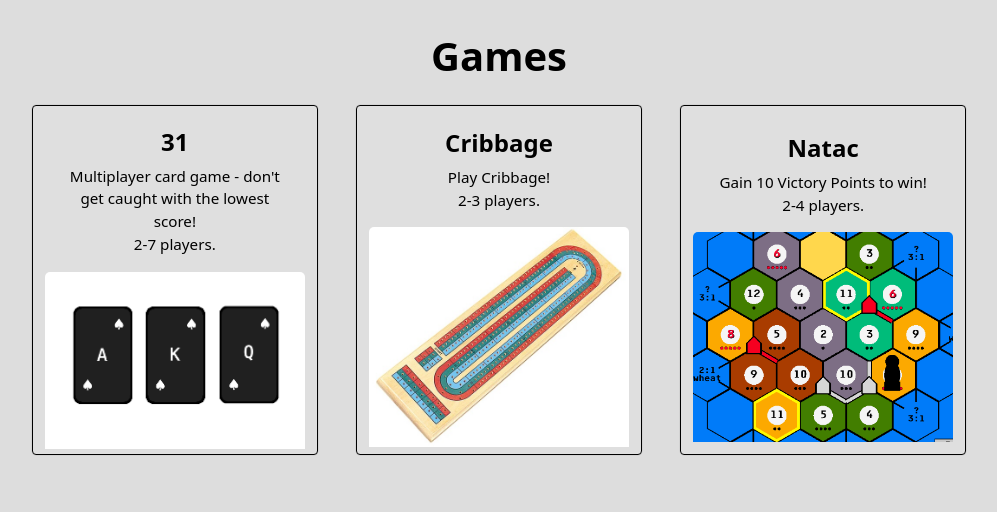
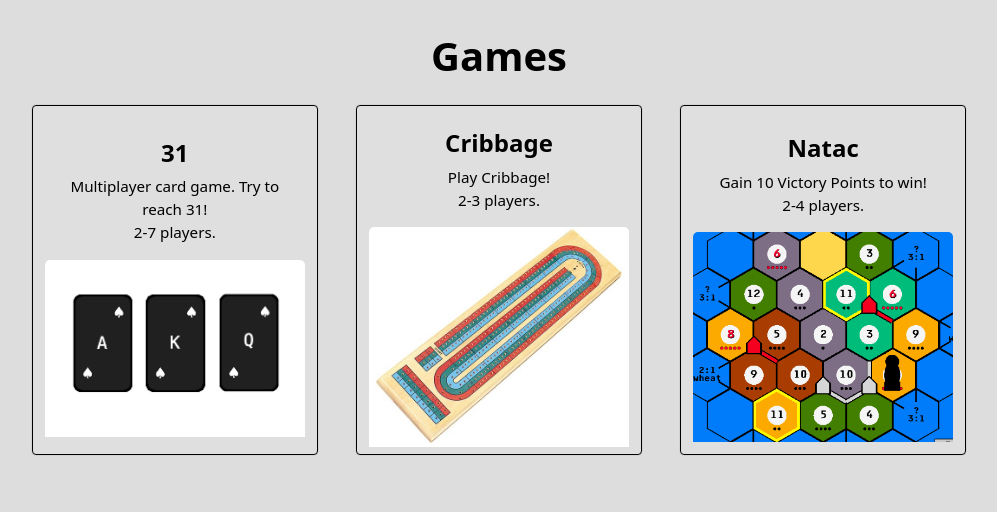
Before and after one commit to frankobjank/flask_games, a Flask app: page / in a window 1280 px wide. Shown: the part 165-677 px from the top of the page, without its empty margins (141-1138 px from the left). Run offline with Flask 3, Linux system fonts and the light colour scheme; some libraries are stand-ins or nearby versions.

Commit message:
Updated 31 description on Home page.
Tried to implement a general animateFromHand
animation function but when deconstructing
animateToDiscard it was hard to make a general
version. May figure out a solution in the future.
For now will create a new function for
animateToCrib for cribbage.

```diff
--- a/templates/index.html
+++ b/templates/index.html
@@ -24,7 +24,7 @@
                 <button href="/game" class="choose-game btn-custom" id="choose-thirty-one" name="game" value="thirty_one">
                     <div class="card-body">
                         <h4 class="card-title">31</h4>
-                        <p class="card-text">Multiplayer card game - don't get caught with the lowest score!<br>2-7 players.</p>
+                        <p class="card-text">Multiplayer card game. Try to reach 31!<br>2-7 players.</p>
                     </div>
                     <img src="{{ url_for('static', filename='/images/index/31.png') }}" class="card-img-top" alt="31 screenshot">
                 </button>
```
